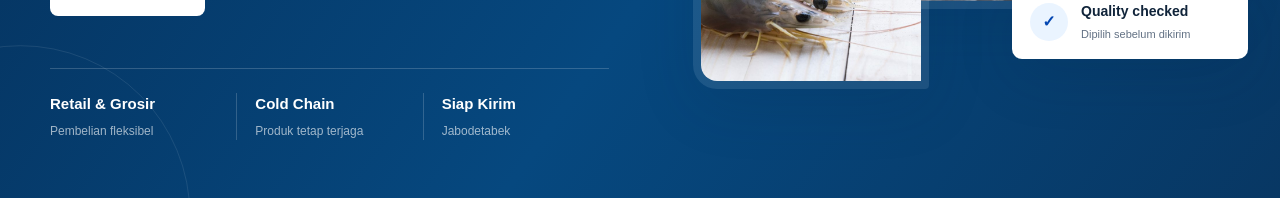
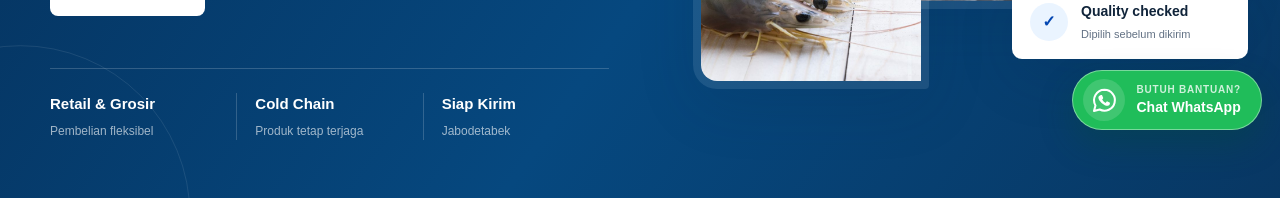
Before and after one commit to adnanyogi88-dev/indofishmart.id, a Next.js app: page / in a window 1280 px wide. Shown: the part 652-850 px from the top of the page. Built offline with nearby package versions, Linux system fonts and the light colour scheme; no server answers.

Commit message:
Add floating WhatsApp CTA across all pages

```diff
--- a/app/globals.css
+++ b/app/globals.css
@@ -1335,6 +1335,72 @@ img {
   color: #ffffff;
 }
 
+.floating-whatsapp {
+  position: fixed;
+  right: max(18px, env(safe-area-inset-right));
+  bottom: max(18px, env(safe-area-inset-bottom));
+  z-index: 80;
+  display: inline-flex;
+  align-items: center;
+  gap: 11px;
+  min-height: 60px;
+  padding: 8px 20px 8px 10px;
+  border: 1px solid rgba(255, 255, 255, 0.4);
+  border-radius: 999px;
+  background: #20bd5a;
+  box-shadow: 0 14px 34px rgba(5, 80, 39, 0.28);
+  color: #ffffff;
+  text-decoration: none;
+  transition: transform 180ms ease, background-color 180ms ease, box-shadow 180ms ease;
+}
+
+.floating-whatsapp:hover {
+  transform: translateY(-3px);
+  background: #18aa4e;
+  box-shadow: 0 18px 40px rgba(5, 80, 39, 0.34);
+}
+
+.floating-whatsapp:focus-visible {
+  outline: 3px solid rgba(32, 189, 90, 0.3);
+  outline-offset: 4px;
+}
+
+.floating-whatsapp-icon {
+  display: grid;
+  flex: 0 0 auto;
+  width: 42px;
+  height: 42px;
+  place-items: center;
+  border-radius: 50%;
+  background: rgba(255, 255, 255, 0.14);
+}
+
+.floating-whatsapp-icon svg {
+  width: 29px;
+  height: 29px;
+}
+
+.floating-whatsapp-copy {
+  display: flex;
+  flex-direction: column;
+  line-height: 1.05;
+}
+
+.floating-whatsapp-copy small {
+  margin-bottom: 5px;
+  color: rgba(255, 255, 255, 0.78);
+  font-size: 10px;
+  font-weight: 700;
+  letter-spacing: 0.08em;
+  text-transform: uppercase;
+}
+
+.floating-whatsapp-copy strong {
+  color: #ffffff;
+  font-size: 14px;
+  font-weight: 800;
+}
+
 .footer-bottom {
   display: flex;
   align-items: center;
@@ -1646,6 +1712,29 @@ img {
     grid-column: auto;
   }
 
+  .floating-whatsapp {
+    right: max(14px, env(safe-area-inset-right));
+    bottom: max(14px, env(safe-area-inset-bottom));
+    width: 58px;
+    min-height: 58px;
+    padding: 7px;
+    justify-content: center;
+  }
+
+  .floating-whatsapp-icon {
+    width: 42px;
+    height: 42px;
+  }
+
+  .floating-whatsapp-copy {
+    position: absolute;
+    width: 1px;
+    height: 1px;
+    overflow: hidden;
+    clip: rect(0, 0, 0, 0);
+    white-space: nowrap;
+  }
+
   .request-form {
     padding: 26px 20px;
   }
--- a/app/layout.tsx
+++ b/app/layout.tsx
@@ -1,5 +1,6 @@
 import type { Metadata } from "next";
 import type { CSSProperties } from "react";
+import { FloatingWhatsApp } from "@/components/FloatingWhatsApp";
 import { SiteFooter } from "@/components/SiteFooter";
 import { SiteHeader } from "@/components/SiteHeader";
 import { siteAsset, siteUrl } from "@/data/site";
@@ -59,6 +60,7 @@ export default function RootLayout({
           <SiteHeader />
           {children}
           <SiteFooter />
+          <FloatingWhatsApp />
         </div>
       </body>
     </html>
--- /dev/null
+++ b/components/FloatingWhatsApp.tsx
@@ -0,0 +1,35 @@
+import { siteContact } from "@/data/site";
+
+export function FloatingWhatsApp() {
+  return (
+    <a
+      className="floating-whatsapp"
+      href={siteContact.whatsapp}
+      target="_blank"
+      rel="noopener noreferrer"
+      aria-label="Hubungi Indofishmart melalui WhatsApp di 0859 2132 7969"
+      data-track="whatsapp-floating"
+    >
+      <span className="floating-whatsapp-icon" aria-hidden="true">
+        <svg viewBox="0 0 32 32" role="img">
+          <path
+            d="M16 4.25a11.5 11.5 0 0 0-9.97 17.23L4.4 27.6l6.27-1.64A11.5 11.5 0 1 0 16 4.25Z"
+            fill="none"
+            stroke="currentColor"
+            strokeLinecap="round"
+            strokeLinejoin="round"
+            strokeWidth="2.25"
+          />
+          <path
+            d="M11.1 10.7c.3-.64.62-.66.93-.67h.79c.25 0 .53.1.66.43l1.02 2.45c.1.27.06.51-.12.75l-.75.93c-.2.23-.16.46-.03.68.8 1.35 1.82 2.39 3.2 3.18.23.13.45.15.66-.1l.97-1.18c.22-.26.5-.32.78-.2l2.34 1.1c.3.14.48.31.5.52.04.48-.19 1.5-.55 2.03-.54.8-1.61 1.27-2.54 1.27-.68 0-1.55-.14-2.67-.62a14.33 14.33 0 0 1-5.9-5.17c-.68-.98-1.14-2.1-1.15-3.03 0-.91.3-1.72.86-2.37Z"
+            fill="currentColor"
+          />
+        </svg>
+      </span>
+      <span className="floating-whatsapp-copy">
+        <small>Butuh bantuan?</small>
+        <strong>Chat WhatsApp</strong>
+      </span>
+    </a>
+  );
+}
--- a/data/site.ts
+++ b/data/site.ts
@@ -1,6 +1,7 @@
 export const siteContact = {
   email: "halo@indofishmart.id",
-  whatsapp: "https://wa.link/sjh2e4",
+  whatsapp:
+    "https://wa.me/6285921327969?text=Halo%20Indofishmart%2C%20saya%20ingin%20bertanya%20mengenai%20produk%20dan%20kemitraan.",
   location: "Bekasi, Jawa Barat",
 };
 
```
